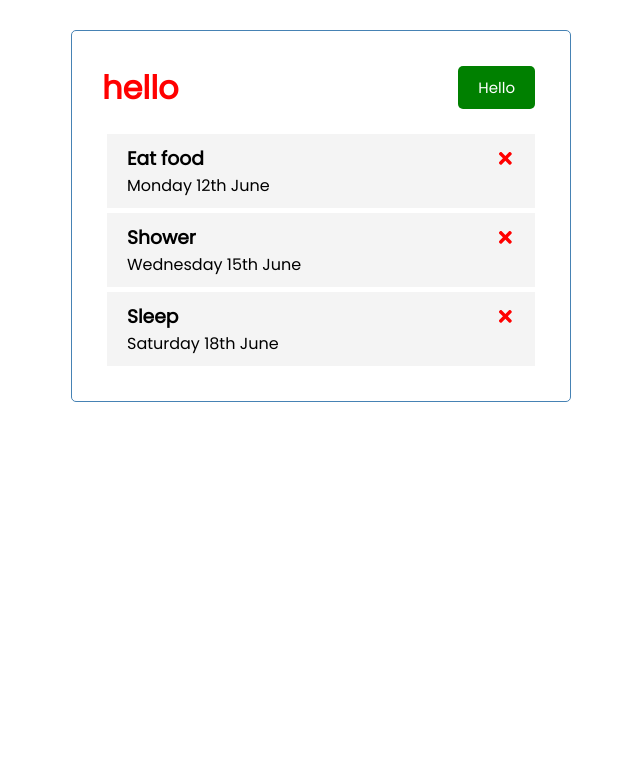
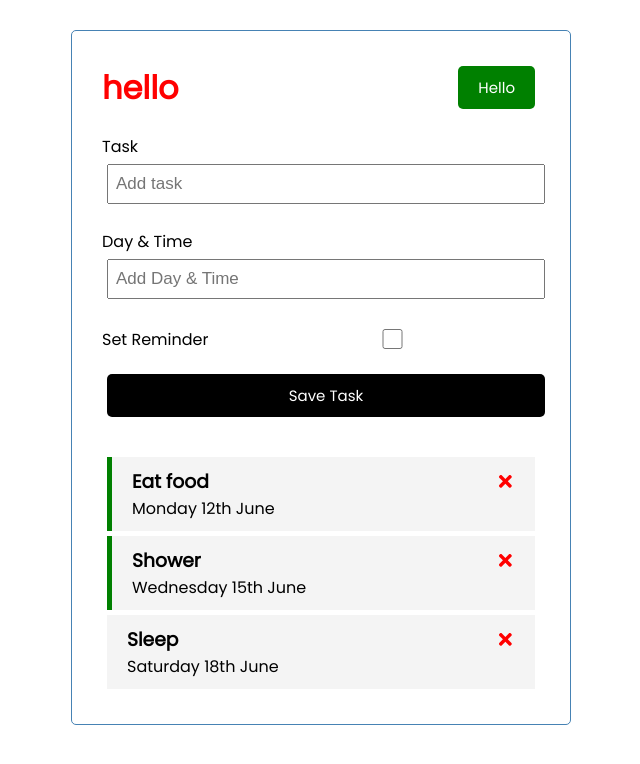
Before and after one commit to danCoda/react-tasks-list, a React (Create React App) app: page / in a window 1280 px wide. Shown: the top 764 px of the page, without its empty margins (319-959 px from the left). Built offline with nearby package versions, Linux system fonts and the light colour scheme.

Commit message:
Can add new tasks.

```diff
--- a/src/App.js
+++ b/src/App.js
@@ -1,6 +1,7 @@
+import { useState } from 'react';
 import Header from './components/Header';
 import Tasks from './components/Tasks';
-import { useState } from 'react';
+import AddTask from './components/AddTask';
 
 const App = () => {
 
@@ -21,21 +22,38 @@
         id:3,
         text:"Sleep",
         day:"Saturday 18th June",
-        reminder: true
+        reminder: false
     }
   ]);
+
+  // Add task.
+  const addTask = task => {
+    const id = Math.floor(Math.random() * 1000) + 1;
+    const newTask = { id, ...task };
+    setTasks([ ...tasks, newTask ]);
+  }
 
   // Delete task.
   const deleteTask = id => {
     setTasks(tasks.filter(task => task.id !== id))
   }
 
+  // Toggle reminder.
+  const toggleReminder = id => {
+    setTasks(tasks.map(task => task.id === id ? {...task, reminder: !task.reminder} : task))
+  }
+
   return (
     <div className="container">
       <Header title='hello'/>
+      <AddTask onAdd={addTask} />
       { tasks.length > 0 ?
         (
-          <Tasks tasks={tasks} onDelete={deleteTask} />
+          <Tasks
+            tasks={tasks}
+            onDelete={deleteTask}
+            onToggle={toggleReminder}
+          />
         )
         :
         ('No tasks to show...')
--- /dev/null
+++ b/src/components/AddTask.js
@@ -0,0 +1,59 @@
+import { useState } from 'react'
+
+const AddTask = ({ onAdd }) => {
+    const [text, setText] = useState('');
+    const [day, setDay] = useState('');
+    const [reminder, setReminder] = useState(false);
+
+    const onSubmit = e => {
+        e.preventDefault();
+        if (!text) {
+            alert('Please add a task!');
+            return;
+        }
+
+        onAdd({ text, day, reminder });
+
+        // Clear form.
+        setText('');
+        setDay('');
+        setReminder(false);
+    }
+    return (
+        <form
+            className='add-form'
+            onSubmit={onSubmit}
+        >
+            <div className='form-control'>
+                <label>Task</label>
+                <input
+                    type='text'
+                    placeholder='Add task'
+                    value={text}
+                    onChange={e => setText(e.target.value)}
+                />
+            </div>
+            <div className='form-control'>
+                <label>Day & Time</label>
+                <input
+                    type='text'
+                    placeholder='Add Day & Time'
+                    value={day}
+                    onChange={e => setDay(e.target.value)}
+                />
+            </div>
+            <div className='form-control form-control-check'>
+                <label>Set Reminder</label>
+                <input
+                    type='checkbox'
+                    checked={reminder}
+                    value={reminder}
+                    onChange={e => setReminder(e.currentTarget.checked)}
+                />
+            </div>
+            <input className="btn btn-block" type='submit' value='Save Task' />
+        </form>
+    )
+}
+
+export default AddTask
--- a/src/components/Task.js
+++ b/src/components/Task.js
@@ -1,8 +1,11 @@
 import { FaTimes } from 'react-icons/fa'
 
-const Task = ({ task, onDelete }) => {
+const Task = ({ task, onDelete, onToggle }) => {
     return (
-        <div className='task'>
+        <div
+            className={`task ${task.reminder ? 'reminder' : ''}`}
+            onDoubleClick={() => onToggle(task.id)}
+        >
             <h3>{task.text}
                 <FaTimes
                     onClick={() => onDelete(task.id)}
--- a/src/components/Tasks.js
+++ b/src/components/Tasks.js
@@ -1,11 +1,16 @@
 import Task from './Task'
 
-const Tasks = ({ tasks, onDelete }) => {
+const Tasks = ({ tasks, onDelete, onToggle }) => {
 
     return (
         <>
             {tasks.map(task =>(
-                <Task key={task.id} task={task} onDelete={onDelete} />
+                <Task
+                    key={task.id}
+                    task={task}
+                    onDelete={onDelete}
+                    onToggle={onToggle}
+                />
             ))}
         </>
     )
```
